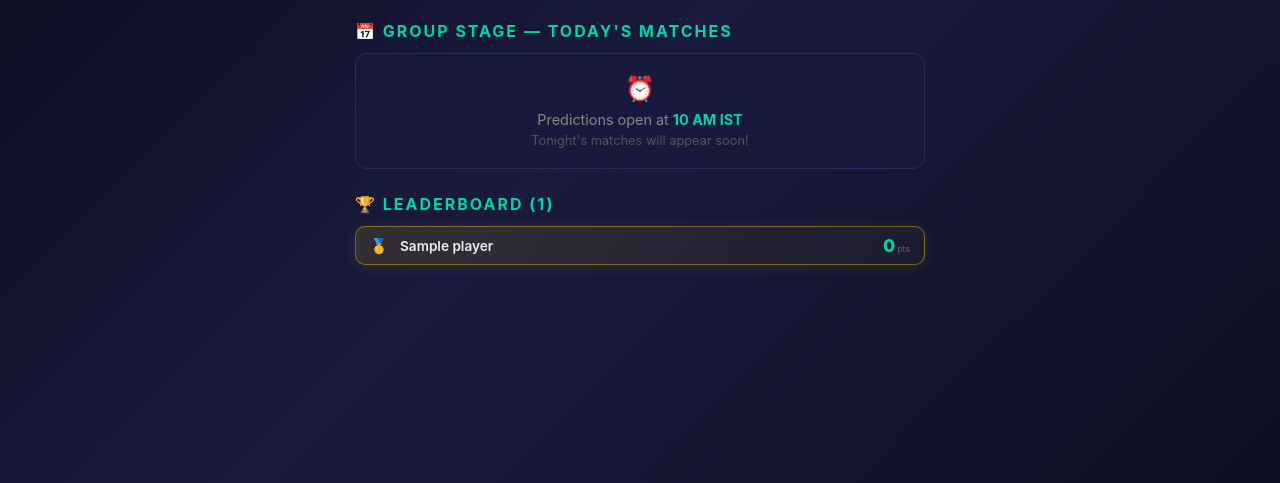
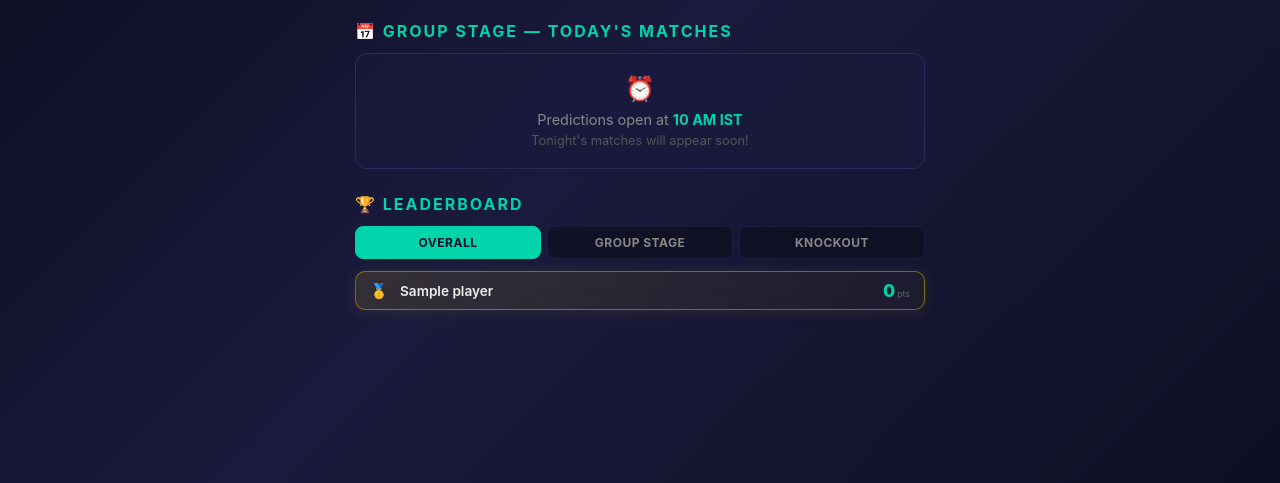
Before and after one commit to cpdnajmal-lgtm/wc-predictions, a Flask app: page / in a window 1280 px wide. Shown: the part 317-800 px from the top of the page. Run offline with Flask 3, Linux system fonts and the light colour scheme; a database or web service that is not in the repository returns one stand-in record (values such as "Sample title"); some libraries are stand-ins or nearby versions.

Commit message:
feat: Split leaderboard into 3 tabs - Overall, Group Stage, Knockout Group stage tab shows frozen final standings. Knockout tab shows R32+ points only. Overall combines both. Tabs switch instantly.

```diff
--- a/app.py
+++ b/app.py
@@ -830,9 +830,36 @@ def home():
         else:
             tournament_phase = "Final"
 
+        # --- Group Stage vs Knockout leaderboard ---
+        group_scores = {p: 0 for p in players}
+        knockout_scores = {p: 0 for p in players}
+        for match in all_matches:
+            if not match.get("result_winner"):
+                continue
+            try:
+                match_num = int(match["id"].replace("match_", ""))
+            except:
+                continue
+            for player in players:
+                pred = predictions.get(player, {}).get(match["id"])
+                if not pred:
+                    continue
+                winner_ok = pred.get("winner", "").strip().lower() == match["result_winner"].strip().lower()
+                scorer_ok = pred.get("scorer", "").strip() == match.get("result_scorer", "").strip() and pred.get("scorer", "").strip() != ""
+                pts = 3 if (winner_ok and scorer_ok) else (1 if winner_ok or scorer_ok else 0)
+                if match_num <= 72:
+                    group_scores[player] += pts
+                else:
+                    knockout_scores[player] += pts
+
+        group_leaderboard = sorted(group_scores.items(), key=lambda x: x[1], reverse=True)
+        knockout_leaderboard = sorted(knockout_scores.items(), key=lambda x: x[1], reverse=True)
+
         return render_template(
             "home.html",
             leaderboard=ranked_leaderboard_with_change,
+            group_leaderboard=group_leaderboard,
+            knockout_leaderboard=knockout_leaderboard,
             today_matches=upcoming_matches,
             locked_matches=locked_matches,
             completed=completed,
--- a/templates/home.html
+++ b/templates/home.html
@@ -278,9 +278,21 @@
     </div>
     {% endif %}
 
-    <h2>🏆 Leaderboard ({{ leaderboard|length }})</h2>
+    <h2>🏆 Leaderboard</h2>
     {% if leaderboard %}
-    <div class="leaderboard">
+    <!-- Leaderboard tabs -->
+    <div style="display:flex; gap:6px; margin-bottom:12px;">
+        <div class="lb-tab active" onclick="switchLB('overall')">Overall</div>
+        <div class="lb-tab" onclick="switchLB('group')">Group Stage</div>
+        <div class="lb-tab" onclick="switchLB('knockout')">Knockout</div>
+    </div>
+    <style>
+        .lb-tab { flex:1; text-align:center; padding:8px; border-radius:8px; font-size:0.75em; font-weight:700; cursor:pointer; background:rgba(15,15,30,0.7); border:1px solid rgba(40,40,80,0.5); color:#888; text-transform:uppercase; letter-spacing:0.5px; }
+        .lb-tab.active { background:var(--accent); color:#0f0f23; border-color:var(--accent); }
+    </style>
+
+    <!-- Overall Leaderboard -->
+    <div class="leaderboard lb-panel" id="lb-overall">
         {% for player, points, rank, change in leaderboard[:10] %}
         <div class="lb-item {% if rank == 1 %}top-1{% elif rank == 2 %}top-2{% elif rank == 3 %}top-3{% endif %}">
             <div class="lb-rank {% if rank == 1 %}r1{% elif rank == 2 %}r2{% elif rank == 3 %}r3{% else %}r-other{% endif %}">
@@ -301,10 +313,49 @@
             {% endfor %}
         </div>
         <div style="text-align:center; margin-top:8px;">
-            <span onclick="document.getElementById('lb-rest').style.display = document.getElementById('lb-rest').style.display === 'none' ? 'block' : 'none'; this.textContent = this.textContent.includes('Show') ? '▲ Hide' : '▼ Show all ({{ leaderboard|length }})';" style="color:#00d4aa; font-size:0.8em; cursor:pointer;">▼ Show all ({{ leaderboard|length }})</span>
+            <span onclick="document.getElementById('lb-rest').style.display = document.getElementById('lb-rest').style.display === 'none' ? 'block' : 'none'; this.textContent = this.textContent.includes('Show') ? '▲ Hide' : '▼ Show all ({{ leaderboard|length }})';" style="color:var(--accent); font-size:0.8em; cursor:pointer;">▼ Show all ({{ leaderboard|length }})</span>
         </div>
         {% endif %}
     </div>
+
+    <!-- Group Stage Leaderboard -->
+    <div class="leaderboard lb-panel" id="lb-group" style="display:none;">
+        {% for player, points in group_leaderboard[:10] %}
+        <div class="lb-item {% if loop.index == 1 %}top-1{% elif loop.index == 2 %}top-2{% elif loop.index == 3 %}top-3{% endif %}">
+            <div class="lb-rank {% if loop.index == 1 %}r1{% elif loop.index == 2 %}r2{% elif loop.index == 3 %}r3{% else %}r-other{% endif %}">
+                {% if loop.index == 1 %}🥇{% elif loop.index == 2 %}🥈{% elif loop.index == 3 %}🥉{% else %}{{ loop.index }}{% endif %}
+            </div>
+            <div class="lb-name">{% if player_teams.get(player) %}{{ get_flag(player_teams[player]) }} {% endif %}{{ player }}</div>
+            <div class="lb-points">{{ points }}<span class="lb-pts-label">pts</span></div>
+        </div>
+        {% endfor %}
+        <div style="text-align:center; color:#666; font-size:0.75em; margin-top:8px;">📊 Final group stage standings (frozen)</div>
+    </div>
+
+    <!-- Knockout Leaderboard -->
+    <div class="leaderboard lb-panel" id="lb-knockout" style="display:none;">
+        {% for player, points in knockout_leaderboard[:10] %}
+        {% if points > 0 %}
+        <div class="lb-item {% if loop.index == 1 %}top-1{% elif loop.index == 2 %}top-2{% elif loop.index == 3 %}top-3{% endif %}">
+            <div class="lb-rank {% if loop.index == 1 %}r1{% elif loop.index == 2 %}r2{% elif loop.index == 3 %}r3{% else %}r-other{% endif %}">
+                {% if loop.index == 1 %}🥇{% elif loop.index == 2 %}🥈{% elif loop.index == 3 %}🥉{% else %}{{ loop.index }}{% endif %}
+            </div>
+            <div class="lb-name">{% if player_teams.get(player) %}{{ get_flag(player_teams[player]) }} {% endif %}{{ player }}</div>
+            <div class="lb-points">{{ points }}<span class="lb-pts-label">pts</span></div>
+        </div>
+        {% endif %}
+        {% endfor %}
+        <div style="text-align:center; color:#666; font-size:0.75em; margin-top:8px;">⚔️ Knockout matches only (R32+)</div>
+    </div>
+
+    <script>
+    function switchLB(tab) {
+        document.querySelectorAll('.lb-panel').forEach(p => p.style.display = 'none');
+        document.querySelectorAll('.lb-tab').forEach(t => t.classList.remove('active'));
+        document.getElementById('lb-' + tab).style.display = 'block';
+        event.target.classList.add('active');
+    }
+    </script>
     {% else %}
     <p class="empty">No players yet. Be the first to predict! 🎯</p>
     {% endif %}
```
